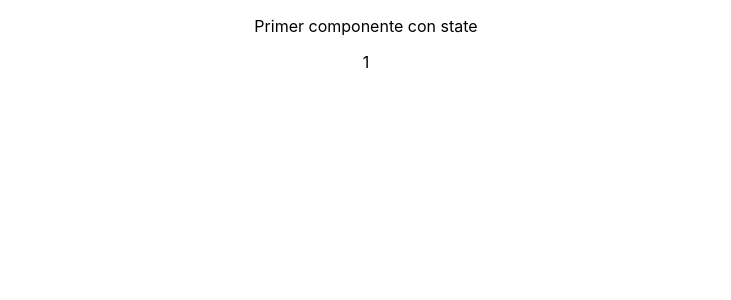
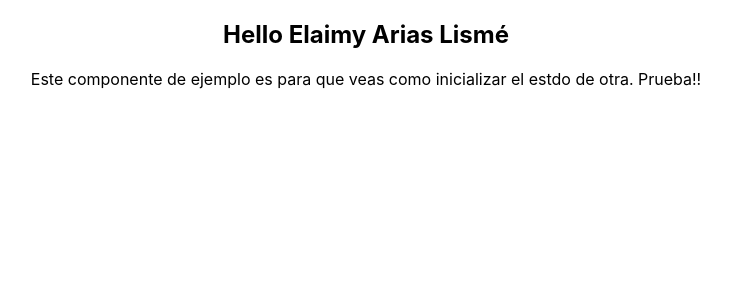
Before and after one commit to arialisme/aprende-react-js-2, a React (Create React App) app: page / in a window 1280 px wide. Shown: the top 300 px of the page, without its empty margins (274-1005 px from the left). Built offline with nearby package versions, Linux system fonts and the light colour scheme.

Commit message:
Otro ejemplo del estado del componente

```diff
--- a/src/App.js
+++ b/src/App.js
@@ -2,23 +2,17 @@ import React, { Component } from "react";
 import logo from "./logo.svg";
 import "./App.css";
 
-class Contador extends Component {
-  constructor() {
-    super();
-    this.state = { contador: 1 };
-  }
+class App extends Component {
+  state = { name: "Elaimy Arias Lismé" };
 
-  render() {
-    return <span>{this.state.contador}</span>;
-  }
-}
-
-class App extends Component {
   render() {
     return (
       <div className="App">
-        <p>Primer componente con state</p>
-        <Contador />
+        <h2>Hello {this.state.name}</h2>
+        <p>
+          Este componente de ejemplo es para que veas como inicializar el estdo
+          de otra. Prueba!!
+        </p>
       </div>
     );
   }
```
